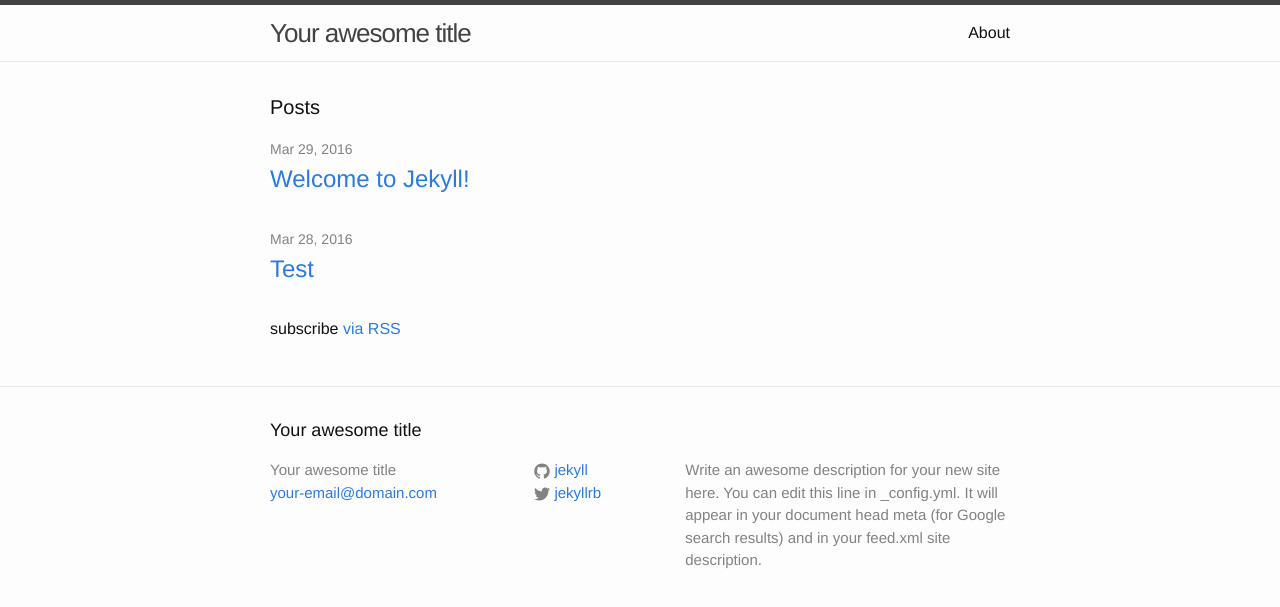
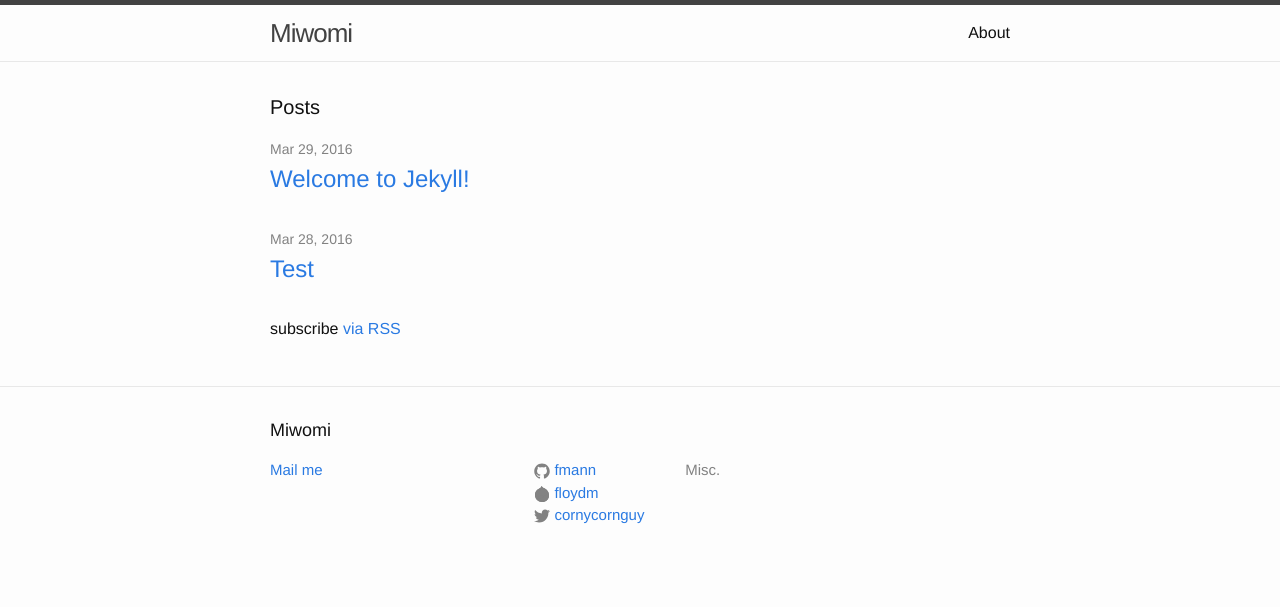
Before and after one commit to fmann/fmann.github.io, a Jekyll site: the page built from index.html, in a window 1280 px wide. Shown: the top 607 px of the page. Built offline with Jekyll 4.4.1, drawn with Linux system fonts in a browser that asks for light colours.

Commit message:
simplest customizations.

```diff
--- a/_config.yml
+++ b/_config.yml
@@ -6,16 +6,14 @@
 # 'jekyll serve'. If you change this file, please restart the server process.
 
 # Site settings
-title: Your awesome title
-email: your-email@domain.com
-description: > # this means to ignore newlines until "baseurl:"
-  Write an awesome description for your new site here. You can edit this
-  line in _config.yml. It will appear in your document head meta (for
-  Google search results) and in your feed.xml site description.
+title: Miwomi
+email: floyd.mann+miwomi@gmail.com
+description: Misc.
 baseurl: "" # the subpath of your site, e.g. /blog
-url: "http://yourdomain.com" # the base hostname & protocol for your site
-twitter_username: jekyllrb
-github_username:  jekyll
-
+url: "http://fmann.miwomi.net" # the base hostname & protocol for your site
+twitter_username: cornycornguy
+github_username:  fmann
+drupal_username: floydm
+drupal_userid: 502450
 # Build settings
 markdown: kramdown
--- a/_includes/footer.html
+++ b/_includes/footer.html
@@ -7,8 +7,7 @@
     <div class="footer-col-wrapper">
       <div class="footer-col footer-col-1">
         <ul class="contact-list">
-          <li>{{ site.title }}</li>
-          <li><a href="mailto:{{ site.email }}">{{ site.email }}</a></li>
+          <li><a href="mailto:{{ site.email }}">Mail me</a></li>
         </ul>
       </div>
 
@@ -19,7 +18,9 @@
             {% include icon-github.html username=site.github_username %}
           </li>
           {% endif %}
-
+          <li>
+            {% include icon-drupal.html username=site.drupal_username userid=site.drupal_userid %}
+          </li>
           {% if site.twitter_username %}
           <li>
             {% include icon-twitter.html username=site.twitter_username %}
--- /dev/null
+++ b/_includes/icon-drupal.html
@@ -0,0 +1 @@
+<a href="https://drupal.org/user/{{ include.userid }}"><span class="icon icon--drupal">{% include icon-drupal.svg %}</span><span class="username">{{ include.username }}</span></a>
--- a/_posts/2016-03-28-test.textile
+++ b/_posts/2016-03-28-test.markdown
@@ -1,5 +1,6 @@
 ---
 title: Test
 layout: post
+categories: test
 ---
 This is a test!
```
Also changed, not shown: _includes/icon-drupal.svg (added).
